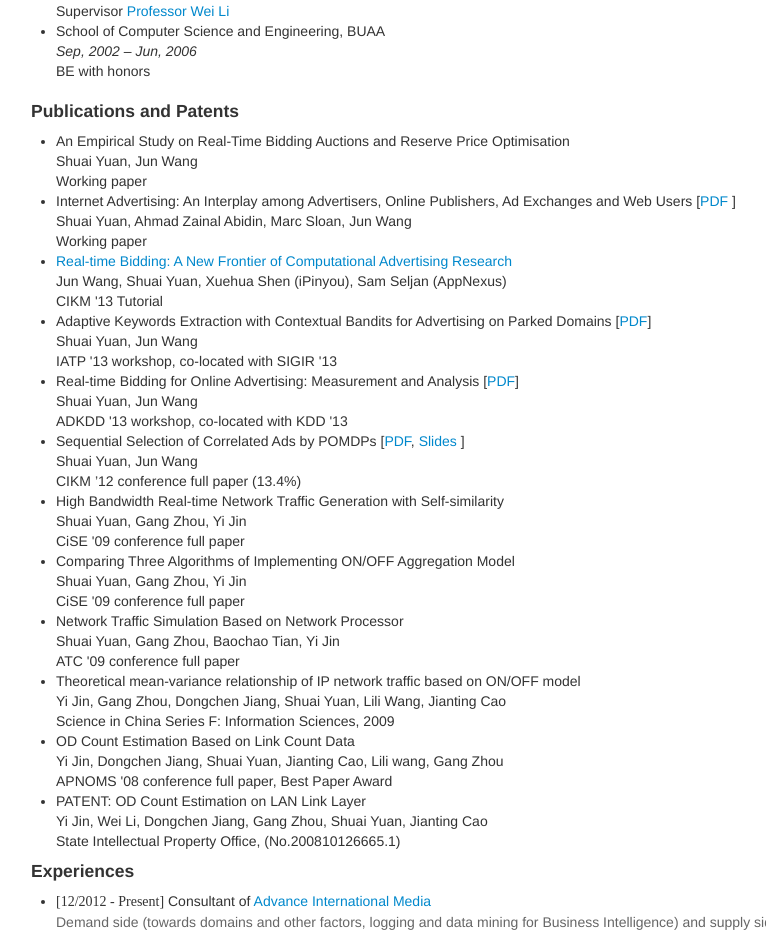
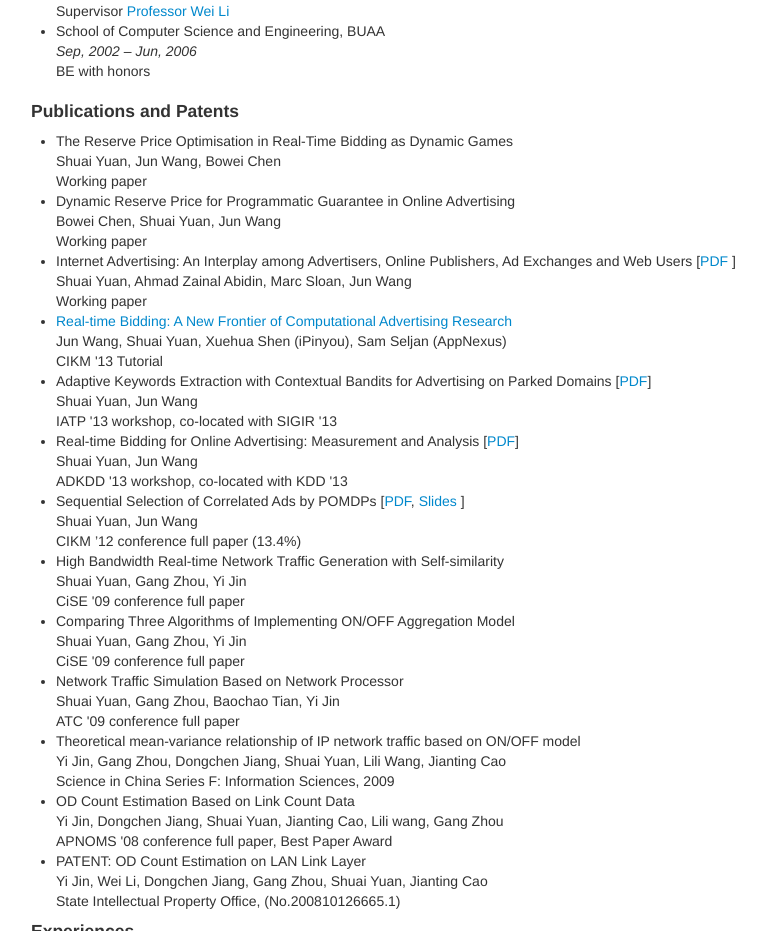
Before and after one commit to shuaiyuancn/shuaiyuancn.github.io, a plain HTML site: page index.html in a window 1280 px wide. Shown: the part 795-1726 px from the top of the page, without its empty margins (129-895 px from the left). Drawn offline with nearby package versions, Linux system fonts and the light colour scheme; a web font is replaced by a local one.

Commit message:
edited publication

```diff
--- a/index.html
+++ b/index.html
@@ -101,10 +101,14 @@
       <h4>Publications and Patents</h4>
         <ul>
           <li>
-            An Empirical Study on Real-Time Bidding Auctions and Reserve Price Optimisation <br />
-            Shuai Yuan, Jun Wang<br />
+            The Reserve Price Optimisation in Real-Time Bidding as Dynamic Games <br />
+            Shuai Yuan, Jun Wang, Bowei Chen<br />
             Working paper
           </li>
+          <li>
+            Dynamic Reserve Price for Programmatic Guarantee in Online Advertising<br/>
+            Bowei Chen, Shuai Yuan, Jun Wang<br />
+            Working paper
           <li>
             Internet Advertising: An Interplay among Advertisers, Online Publishers, Ad Exchanges and Web Users
             [<a href="http://arxiv.org/abs/1206.1754" target="_blank">PDF</a> ]<br />
```
